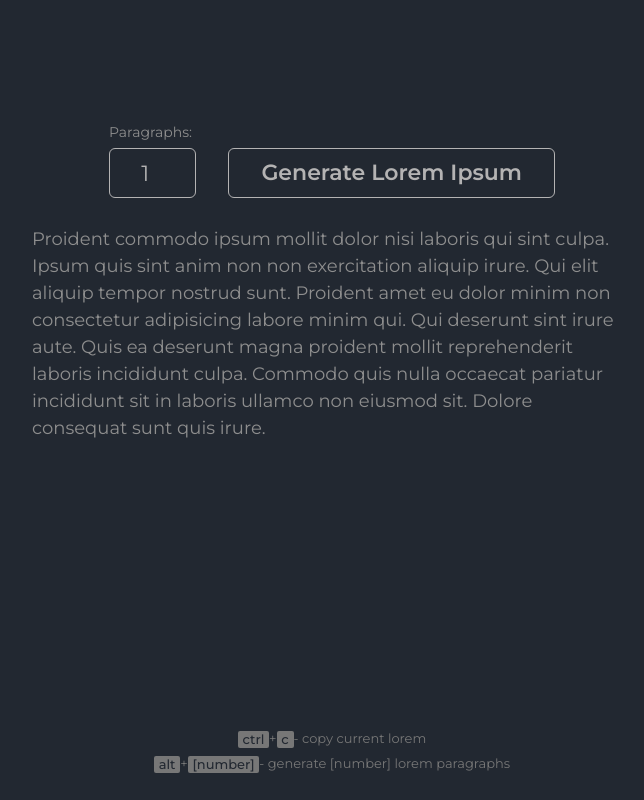
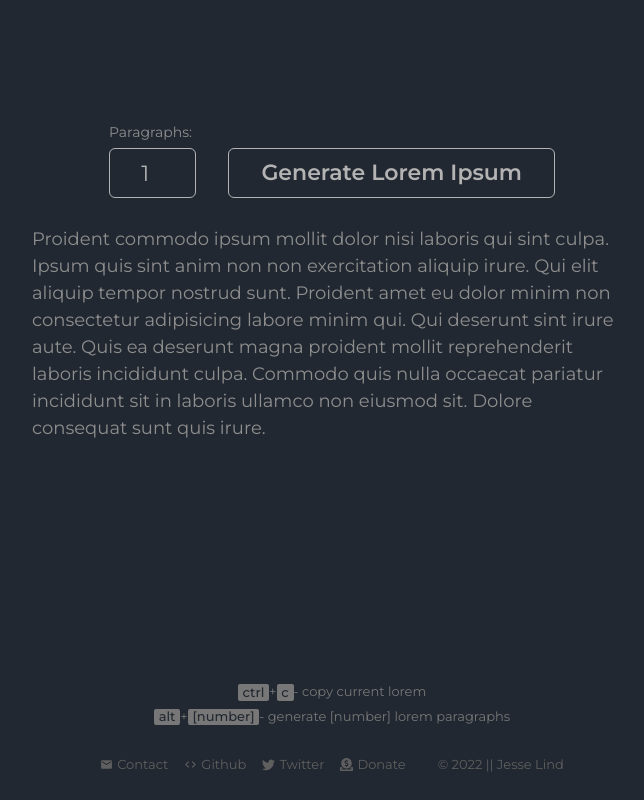
Before and after one commit to jclind/lorem-ipsum-generator, a React (Create React App) app: page / in a window 1280 px wide. Shown: the whole page, without its empty margins (308-952 px from the left). Built offline with nearby package versions, Linux system fonts and the light colour scheme.

Commit message:
feat: add footer social links

```diff
--- a/src/Components/Footer/Footer.js
+++ b/src/Components/Footer/Footer.js
@@ -1,5 +1,9 @@
 import React from 'react'
 import './Footer.scss'
+
+import { MdMail, MdCode } from 'react-icons/md'
+import { BsTwitter } from 'react-icons/bs'
+import { FaDonate } from 'react-icons/fa'
 
 const Footer = () => {
   return (
@@ -14,6 +18,40 @@ const Footer = () => {
           generate [number] lorem paragraphs
         </div>
       </div>
+      <div className='bottom-footer'>
+        <div className='links'>
+          <a href='mailto:jesselindcs@gmail.com' className='item'>
+            <MdMail className='icon' /> Contact
+          </a>
+          <a
+            href='https://github.com/jclind/lorem-ipsum-generator'
+            target='_blank'
+            rel='noopener noreferrer'
+            className='item'
+          >
+            <MdCode className='icon' /> Github
+          </a>
+          <a
+            href='https://twitter.com/jclind02'
+            target='_blank'
+            rel='noopener noreferrer'
+            className='item'
+          >
+            <BsTwitter className='icon' /> Twitter
+          </a>
+          <a
+            href='https://www.buymeacoffee.com/jesseclind'
+            target='_blank'
+            rel='noopener noreferrer'
+            className='item'
+          >
+            <FaDonate className='icon' /> Donate
+          </a>
+        </div>
+        <div className='copyright'>
+          © {new Date().getFullYear()} || Jesse Lind
+        </div>
+      </div>
     </footer>
   )
 }
--- a/src/Components/Footer/Footer.scss
+++ b/src/Components/Footer/Footer.scss
@@ -29,4 +29,35 @@ footer.footer {
       border-radius: 2px;
     }
   }
+  .bottom-footer {
+    display: flex;
+    justify-content: center;
+    gap: 2rem;
+    margin-top: 2rem;
+    margin-bottom: 1rem;
+    width: 90%;
+    .links {
+      display: flex;
+      flex-wrap: wrap;
+      gap: 1rem;
+
+      a {
+        text-decoration: dotted;
+      }
+      .item {
+        display: flex;
+        justify-content: center;
+        align-items: center;
+        gap: 0.25rem;
+
+        font-size: toRem(13);
+        color: $gray-900;
+      }
+    }
+    .copyright {
+      font-size: toRem(13);
+      color: $gray-900;
+      text-align: center;
+    }
+  }
 }
--- a/src/helpers.scss
+++ b/src/helpers.scss
@@ -39,7 +39,7 @@ $alert-success-green: #d4edda;
 $alert-success-green-border: #c3e6cb;
 $alert-success-green-text: #155724;
 
-$footer-height: 6rem;
+$footer-height: 8rem;
 
 $border-radius: 6px;
 
```
